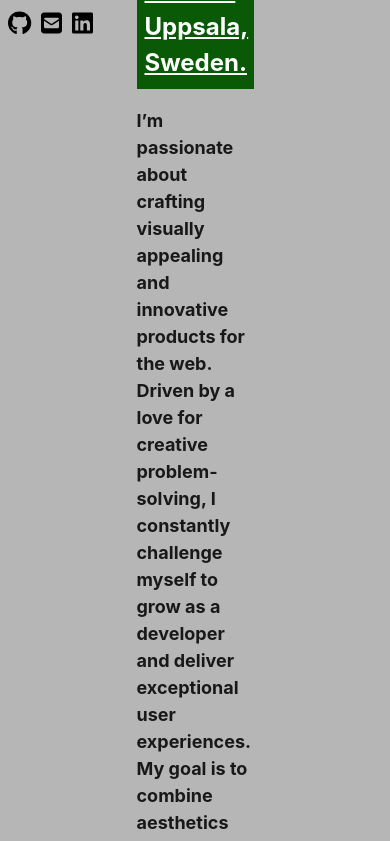
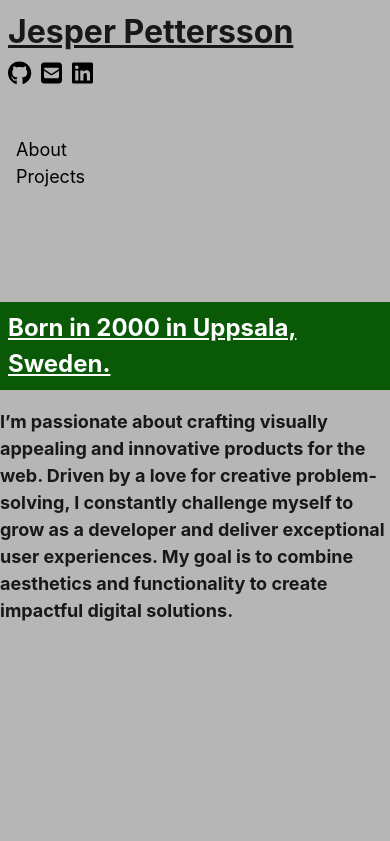
Before and after one commit to Jesper-dev/new_portfolio, a React (Vite) app: page / in a window 390 px wide. Shown: the top 841 px of the page. Built offline with nearby package versions, Linux system fonts and the light colour scheme.

Commit message:
Added some responsive design to about me page

```diff
--- a/src/App.tsx
+++ b/src/App.tsx
@@ -1,12 +1,16 @@
 import { useState } from "react";
 import { AboutMe } from "./sections/aboutMe/aboutMe";
 import "./App.scss";
+import { Nav } from "./components/nav/nav";
 
 function App() {
   return (
-    <section>
-      <AboutMe />
-    </section>
+    <>
+      <Nav />
+      <section>
+        <AboutMe />
+      </section>
+    </>
   );
 }
 
--- a/src/components/flex/flex.tsx
+++ b/src/components/flex/flex.tsx
@@ -11,6 +11,7 @@ interface FlexProps extends PropsWithChildren {
   align?: "flex-start" | "center" | "flex-end";
   padding?: string;
   backgroundColor?: string;
+  className?: string;
 }
 
 export const Flex = ({
@@ -23,6 +24,7 @@ export const Flex = ({
   padding,
   height,
   backgroundColor,
+  className,
 }: FlexProps) => {
   const classnames = classNames({
     "flex-container": true,
@@ -32,7 +34,7 @@ export const Flex = ({
 
   return (
     <div
-      className={`${classnames}`}
+      className={`${classnames} ${className}`}
       style={{
         width: width,
         height: height,
--- /dev/null
+++ b/src/components/nav/nav.scss
@@ -0,0 +1,9 @@
+.navContainer {
+    position: absolute;
+    left: 0;
+    top: 120px;
+
+    a {
+        font-size: 18px;
+    }
+}
--- /dev/null
+++ b/src/components/nav/nav.tsx
@@ -0,0 +1,14 @@
+import { Flex } from "../flex/flex";
+import "./nav.scss";
+
+export const Nav = () => {
+  return (
+    <div className="navContainer">
+      <Flex direction="column" align="flex-start" padding="16px">
+        <a>About</a>
+
+        <a>Projects</a>
+      </Flex>
+    </div>
+  );
+};
--- /dev/null
+++ b/src/hooks/useIsMobile.tsx
@@ -0,0 +1,34 @@
+import { useEffect, useState } from "react";
+
+export const useIsMobile = () => {
+  const [device, setDevice] = useState<"Mobile" | "Tablet" | "Desktop">(
+    "Desktop"
+  );
+
+  useEffect(() => {
+    const handleDeviceDetection = () => {
+      const userAgent = navigator.userAgent.toLowerCase();
+      const isMobile =
+        /iphone|ipad|ipod|android|blackberry|windows phone/g.test(userAgent);
+      const isTablet =
+        /(ipad|tablet|playbook|silk)|(android(?!.*mobile))/g.test(userAgent);
+
+      if (isMobile) {
+        setDevice("Mobile");
+      } else if (isTablet) {
+        setDevice("Tablet");
+      } else {
+        setDevice("Desktop");
+      }
+    };
+
+    handleDeviceDetection();
+    window.addEventListener("resize", handleDeviceDetection);
+
+    return () => {
+      window.removeEventListener("resize", handleDeviceDetection);
+    };
+  }, []);
+
+  return device;
+};
--- a/src/sections/aboutMe/aboutMe.scss
+++ b/src/sections/aboutMe/aboutMe.scss
@@ -11,11 +11,22 @@ a {
     font-size: 24px;
 }
 
+
+.aboutMeTextContainer {
+    @media screen and (min-width: 1280px) {
+        width: 30%;
+    }
+    @media screen and (max-width: 1279px) and (min-width: 769px) {
+        width: 50%;
+    }
+    @media screen and (max-width: 768px) and (min-width: 481px) {
+        width: 90%;
+    }
     .headline {
         text-decoration: underline;
     }
-
     .aboutMeText {
         font-size: 18px;
         font-weight: bold;
     }
+}
--- a/src/sections/aboutMe/aboutMe.tsx
+++ b/src/sections/aboutMe/aboutMe.tsx
@@ -3,8 +3,10 @@ import { FontAwesomeIcon } from "@fortawesome/react-fontawesome";
 import "./aboutMe.scss";
 import { faGithub, faLinkedin } from "@fortawesome/free-brands-svg-icons";
 import { faSquareEnvelope } from "@fortawesome/free-solid-svg-icons";
+import { useIsMobile } from "../../hooks/useIsMobile";
 
 export const AboutMe = () => {
+  const device = useIsMobile();
   return (
     <Flex direction="column" height="100%">
       <Flex
@@ -31,8 +33,10 @@ export const AboutMe = () => {
         </Flex>
       </Flex>
       <Flex
+        className="aboutMeTextContainer"
         direction="column"
-        width="30%"
+        // width={device === "Desktop" ? "30%" : "100%"}
+        padding={device === "Desktop" ? undefined : "8px"}
         align="flex-start"
         justify="center"
         height="100%"
```
Lines whose indentation alone changed are shown as unchanged.
